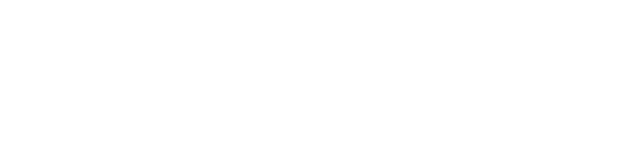
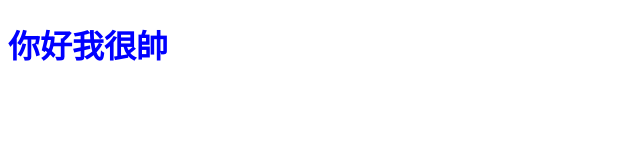
Before and after one commit to james520284/github20230208, a plain HTML site: page index.html in a window 1280 px wide. Shown: the whole page, without its empty margins (0-640 px from the left). Drawn offline with Linux system fonts and the light colour scheme.

Commit message:
新增標題標籤

```diff
--- a/all.css
+++ b/all.css
@@ -1,3 +1,6 @@
 body{
     color: brown;
 }
+h1{
+    color: blue;
+}
--- a/index.html
+++ b/index.html
@@ -8,6 +8,7 @@
     <title>Document</title>
 </head>
 <body>
+    <h1>你好我很帥</h1>
 
 </body>
 </html>
```
